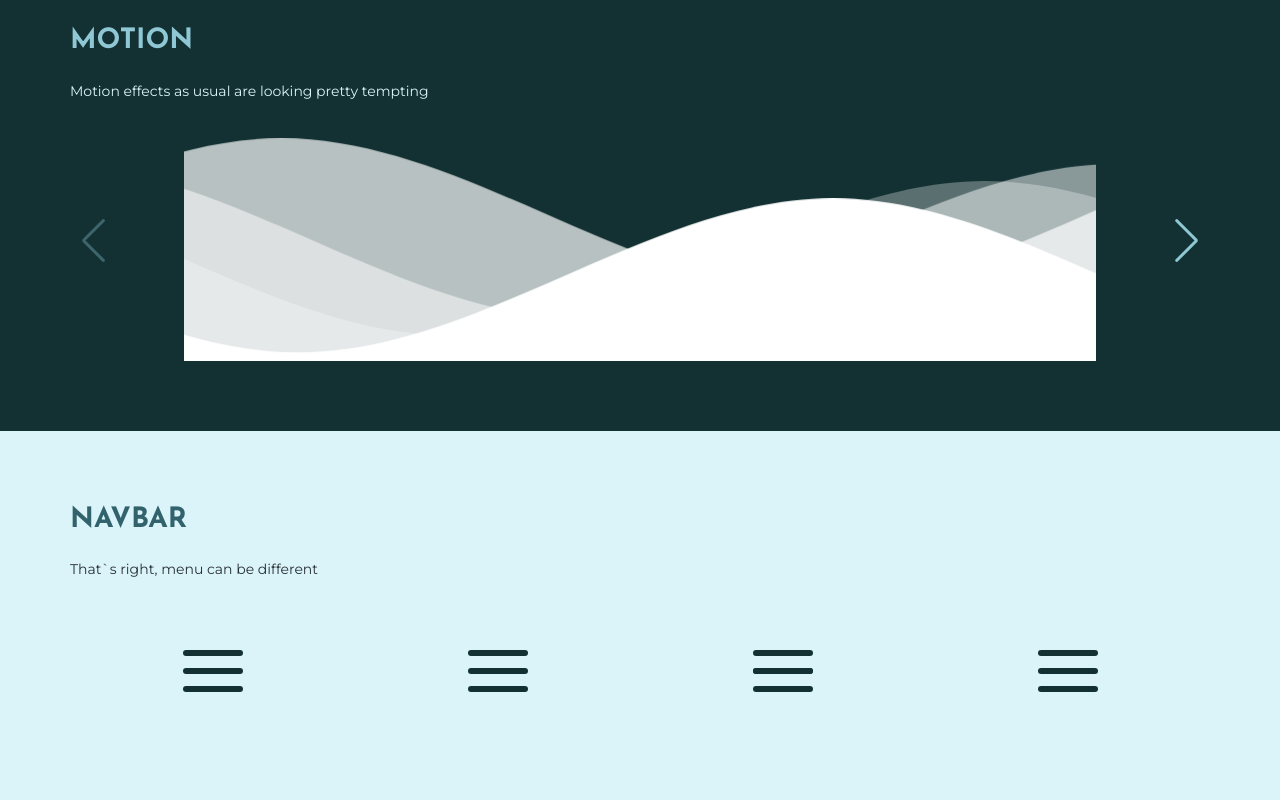
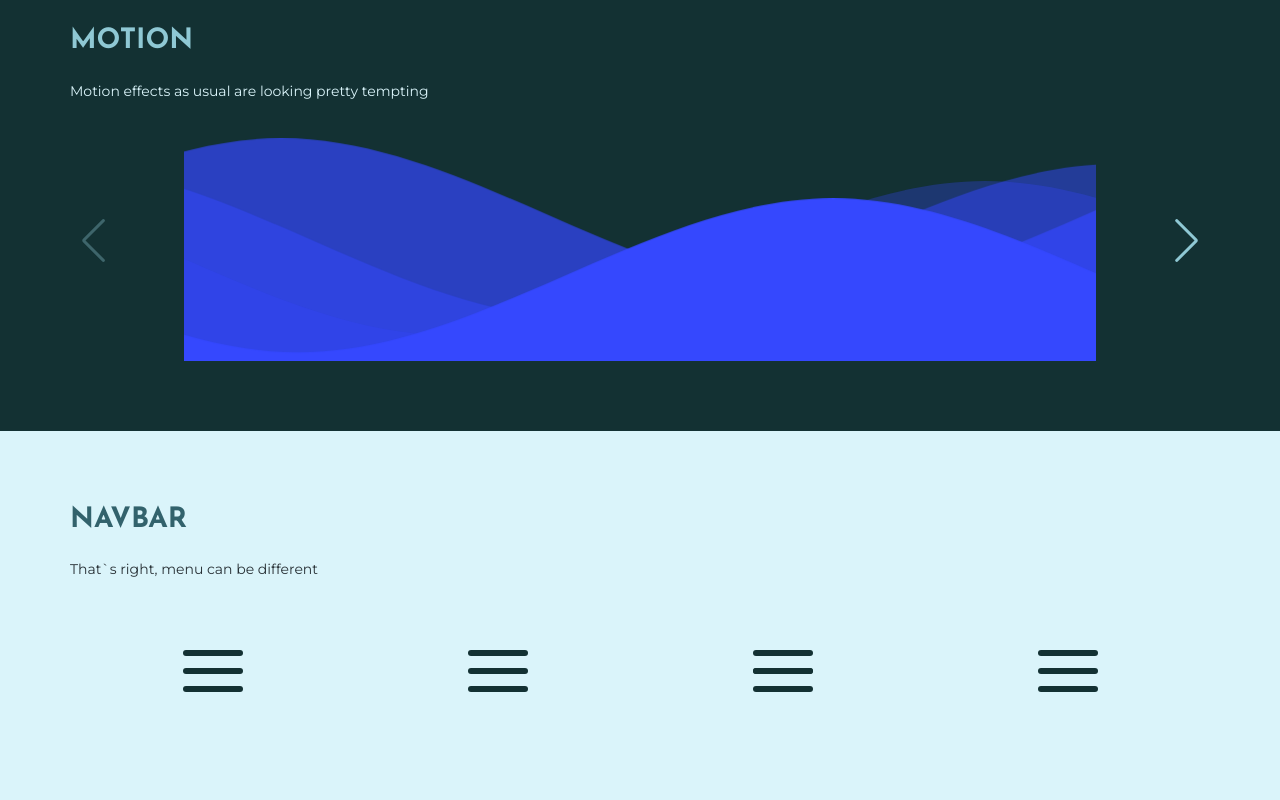
Before and after one commit to kosslanoss/koss-tverdokhlib, a website: page app/index.html in a window 1280 px wide. Shown: the part 1880-2680 px from the top of the page. Drawn offline with nearby package versions, Linux system fonts and the light colour scheme; files that its build step writes are made by us from their sources.

Commit message:
add favicon

```diff
--- a/app/index.html
+++ b/app/index.html
@@ -6,6 +6,7 @@
   <meta http-equiv="X-UA-Compatible" content="IE=edge">
   <meta name="viewport" content="width=device-width, initial-scale=1.0">
   <title>Koss Tverdokhlib</title>
+  <link rel="icon" href="images/favicon-16.png" type="image/x-icon" sizes="16x16">
   <link rel="icon" href="images/favicon-32.png" type="image/x-icon" sizes="32x32">
   <link rel="icon" href="images/favicon-512.png" type="image/x-icon" sizes="512x512">
   <link rel="stylesheet" href="css/style.min.css">
@@ -473,10 +474,10 @@
                         d="M-160 44c30 0 58-18 88-18s 58 18 88 18 58-18 88-18 58 18 88 18 v44h-352z" />
                     </defs>
                     <g class="parallax">
-                      <use xlink:href="#gentle-wave" x="48" y="0" fill="rgba(255,255,255,0.7" />
-                      <use xlink:href="#gentle-wave" x="48" y="3" fill="rgba(255,255,255,0.5)" />
-                      <use xlink:href="#gentle-wave" x="48" y="5" fill="rgba(255,255,255,0.3)" />
-                      <use xlink:href="#gentle-wave" x="48" y="7" fill="#fff" />
+                      <use xlink:href="#gentle-wave" x="48" y="0" fill="rgba(53,72,254,0.7" />
+                      <use xlink:href="#gentle-wave" x="48" y="3" fill="rgba(53,72,254,0.5)" />
+                      <use xlink:href="#gentle-wave" x="48" y="5" fill="rgba(53,72,254,0.3)" />
+                      <use xlink:href="#gentle-wave" x="48" y="7" fill="rgba(53,72,254,1)" />
                     </g>
                   </svg>
                 </div>
```
Also changed, not shown: app/images/favicon-16.png (added), app/images/favicon-32.png (added), app/images/favicon-512.png (added).
